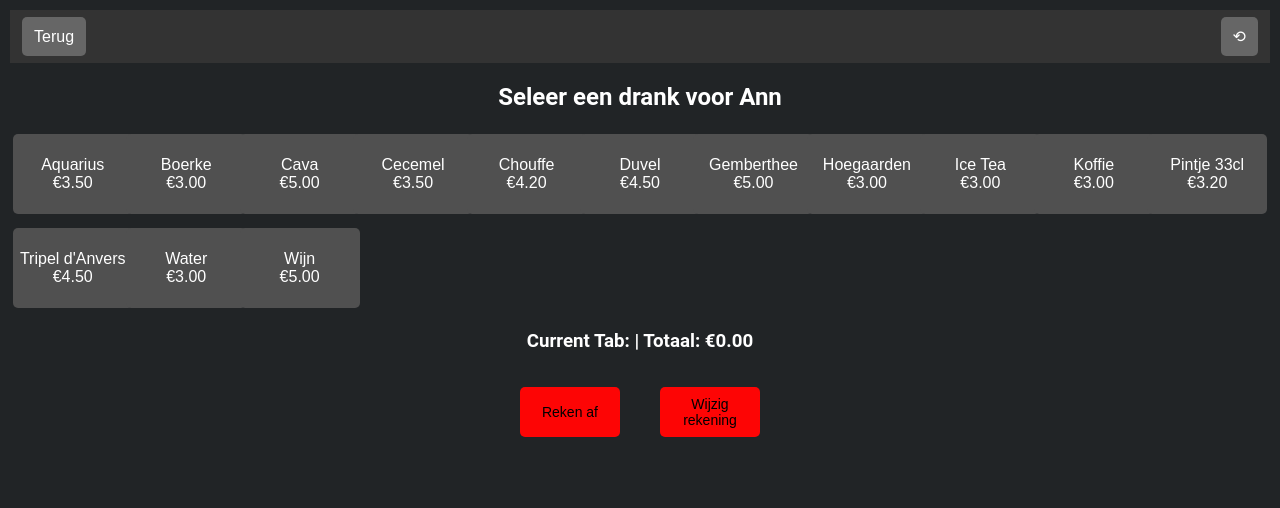
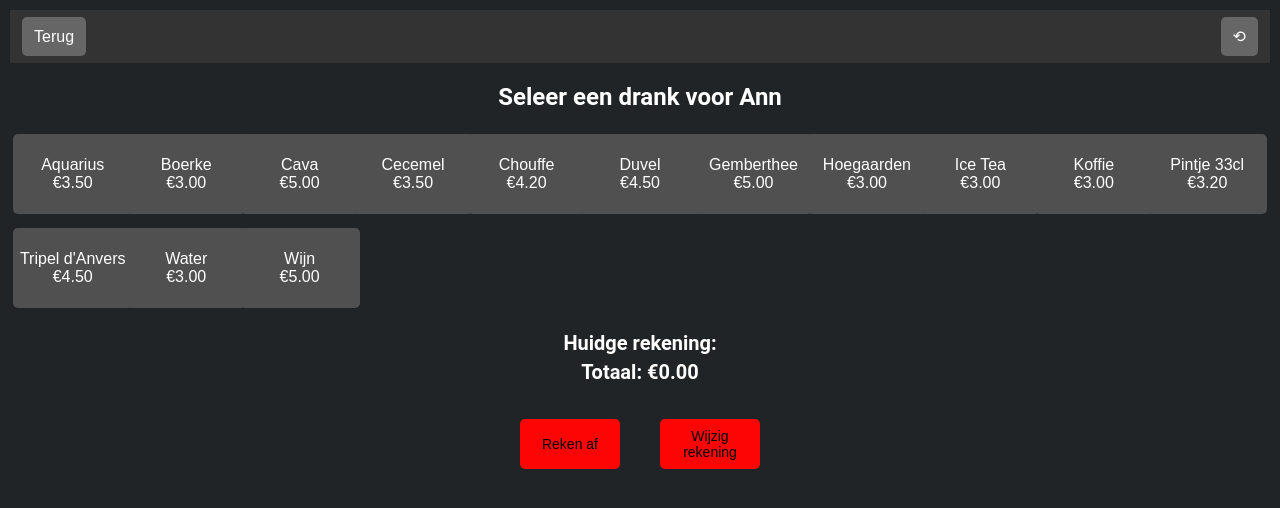
Before and after one commit to MathiasPrProfessional/snauwaert, a React (Create React App) app: page / in a window 1280 px wide. Both pictures are taken after a click on the button "Ann". Shown: the top 508 px of the page. Built offline with nearby package versions, Linux system fonts and the light colour scheme.

Commit message:
changed layout

```diff
--- a/src/App.css
+++ b/src/App.css
@@ -33,7 +33,7 @@ body {
   border-radius: 5px;
 }
 
-.total-due {
+.total-due, .current-tab {
   margin-top: 20px;   /* Add margin to the top */
   margin-bottom: 5px; /* Add margin to the bottom */
   font-size: 20px;     /* Increase font size for visibility */
@@ -42,7 +42,7 @@ body {
   text-align: center;  /* Center the text */
 }
 
-.rest-due {
+.rest-due, .tab-amount {
   margin-top: 5px;   /* Add margin to the top */
   margin-bottom: 10px; /* Add margin to the bottom */
   font-size: 20px;     /* Increase font size for visibility */
--- a/src/App.js
+++ b/src/App.js
@@ -140,7 +140,8 @@ function App() {
               <DrinkButton key={index} drink={drink} color={drinkColors[drink.name]} addDrink={() => addDrink(drink.name, drink.price)} onClick={() => setCurrentPerson(null)} />
             ))}
           </div>
-          <h3>Current Tab: {tabs[currentPerson]?.drinks.join(', ')} | Totaal: €{(tabs[currentPerson]?.total / 100 || 0).toFixed(2)}</h3>
+          <div className="current-tab">Huidge rekening: {tabs[currentPerson]?.drinks.join(', ')}</div>
+          <div className="tab-amount">Totaal: €{(tabs[currentPerson]?.total / 100 || 0).toFixed(2)}</div>
           <div className="button-group">
             <button className="other-button" onClick={() => settleUp(currentPerson)}>
               Reken af
```
